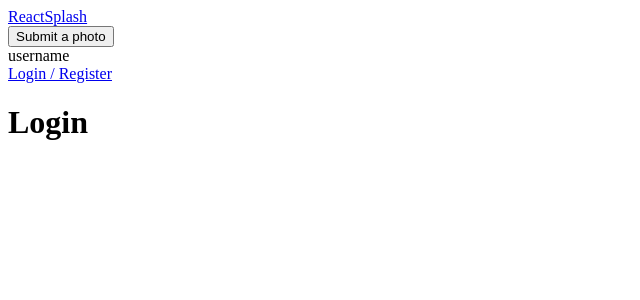
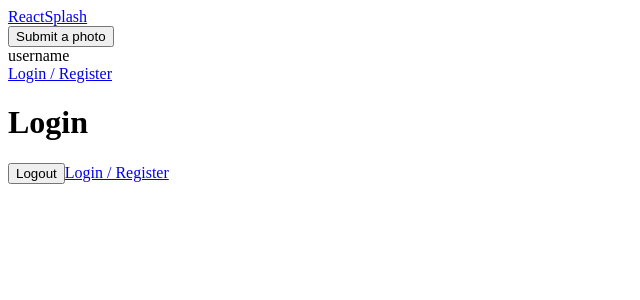
Before and after one commit to KEY60228/ReactSplash, a React app in the folder src/front/: page /login in a window 1280 px wide. Shown: the top 300 px of the page, without its empty margins (0-640 px from the left). Built offline with nearby package versions, Linux system fonts and the light colour scheme.

Commit message:
add Footer

```diff
--- a/src/front/src/components/App.tsx
+++ b/src/front/src/components/App.tsx
@@ -5,6 +5,7 @@ import { BrowserRouter, Switch, Route } from 'react-router-dom'
 import PhotoList from './PhotoList'
 import Login from './Login'
 import Navbar from './Navbar'
+import Footer from './Footer'
 
 const App = () => {
   return (
@@ -15,6 +16,7 @@ const App = () => {
           <Route path="/" exact children={<PhotoList />}/>
           <Route path="/login" children={<Login />}/>
         </Switch>
+        <Footer />
       </BrowserRouter>
     </>
   )
--- /dev/null
+++ b/src/front/src/components/Footer.tsx
@@ -0,0 +1,18 @@
+import React from 'react'
+import ReactDOM from 'react-dom'
+import { Link } from 'react-router-dom'
+
+const Footer = () => {
+  return (
+    <>
+      <footer className="footer">
+        <button className="button button--link">Logout</button>
+        <Link to="/login" className="button button--link">
+          Login / Register
+        </Link>
+      </footer>
+    </>
+  )
+}
+
+export default Footer
```
